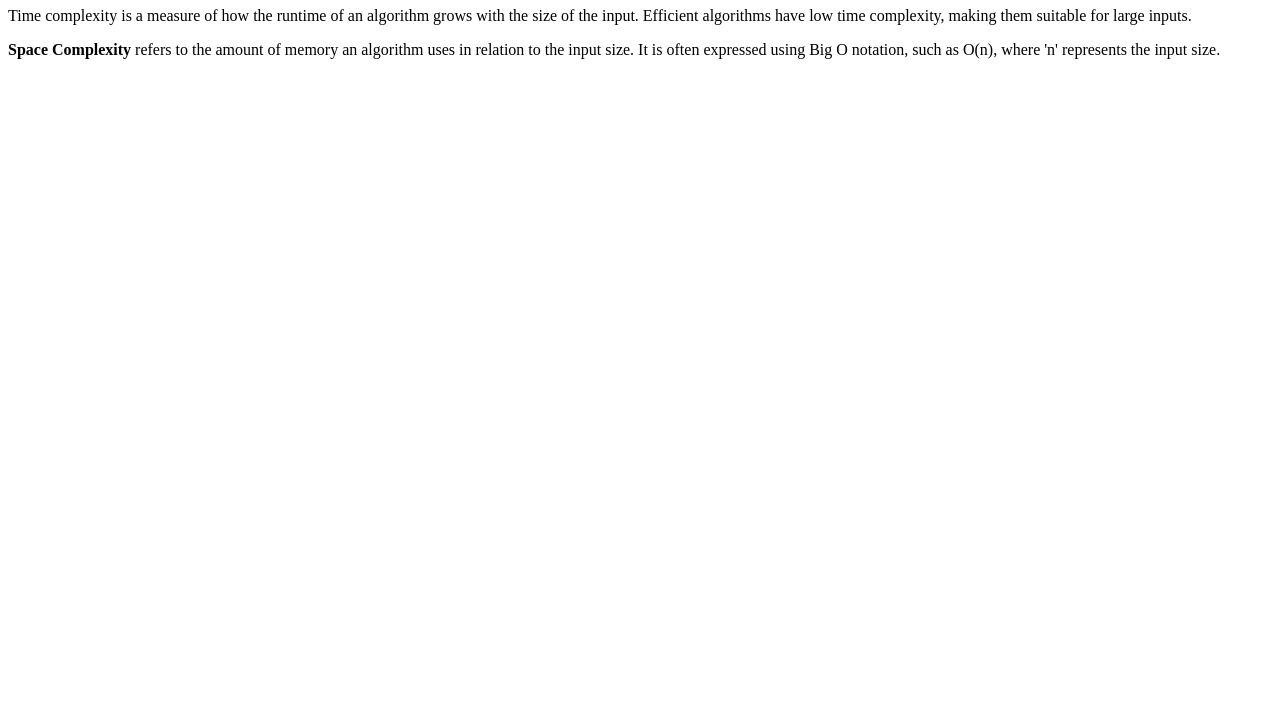
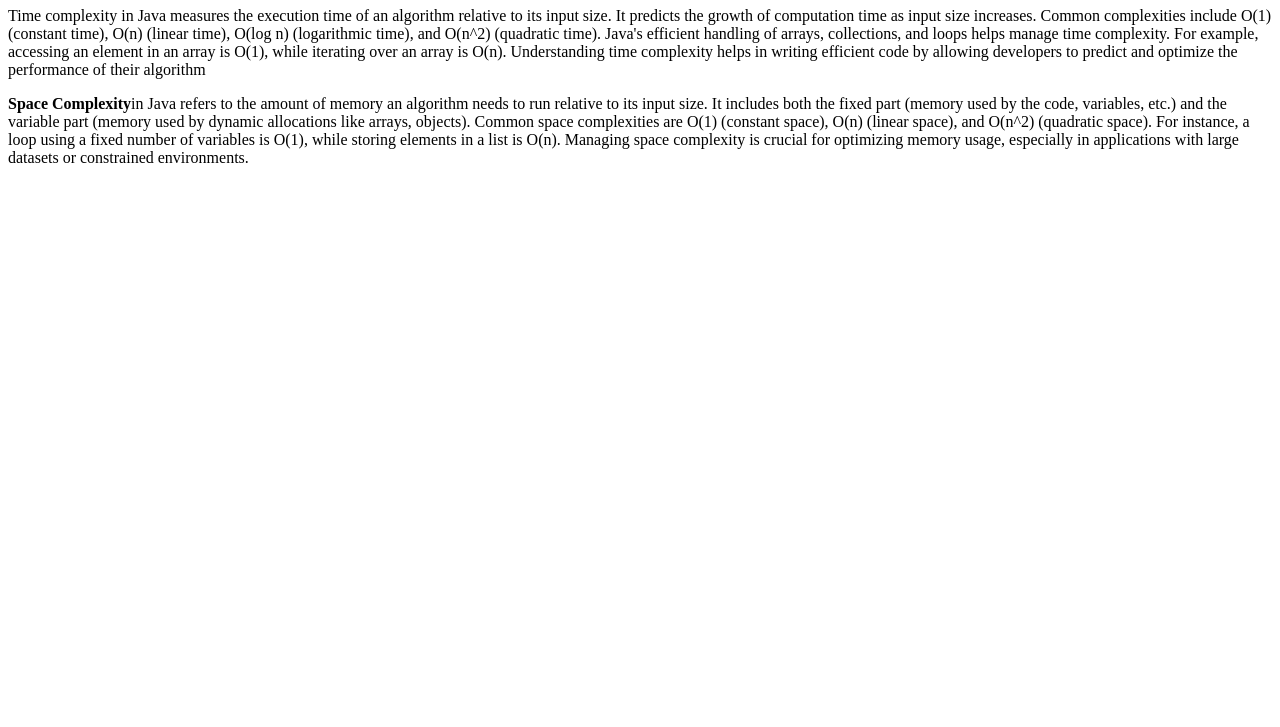
Before and after one commit to acciojob/time-and-space-complexity-Arvapalli-Ramprasad, a website: page main.html in a window 1280 px wide. Shown: the part 73-800 px from the top of the page. Drawn offline with Linux system fonts and the light colour scheme.

Commit message:
created a submission

```diff
--- a/main.html
+++ b/main.html
@@ -10,8 +10,9 @@
 	<!-- the entire body must be written by student -->
 	 <body>
     <h1>Understanding Time, Space, and Complexity</h1>
-    <p>Time complexity is a measure of how the runtime of an algorithm grows with the size of the input. Efficient algorithms have low time complexity, making them suitable for large inputs.</p>
-    <p><b>Space Complexity</b> refers to the amount of memory an algorithm uses in relation to the input size. It is often expressed using Big O notation, such as O(n), where 'n' represents the input size.</p>
+    <p>
+Time complexity in Java measures the execution time of an algorithm relative to its input size. It predicts the growth of computation time as input size increases. Common complexities include O(1) (constant time), O(n) (linear time), O(log n) (logarithmic time), and O(n^2) (quadratic time). Java's efficient handling of arrays, collections, and loops helps manage time complexity. For example, accessing an element in an array is O(1), while iterating over an array is O(n). Understanding time complexity helps in writing efficient code by allowing developers to predict and optimize the performance of their algorithm</p>
+    <p><b>Space Complexity</b>in Java refers to the amount of memory an algorithm needs to run relative to its input size. It includes both the fixed part (memory used by the code, variables, etc.) and the variable part (memory used by dynamic allocations like arrays, objects). Common space complexities are O(1) (constant space), O(n) (linear space), and O(n^2) (quadratic space). For instance, a loop using a fixed number of variables is O(1), while storing elements in a list is O(n). Managing space complexity is crucial for optimizing memory usage, especially in applications with large datasets or constrained environments.</p>
 </body>
     <script type="text/javascript" src="./script.js">
 </script>
```
